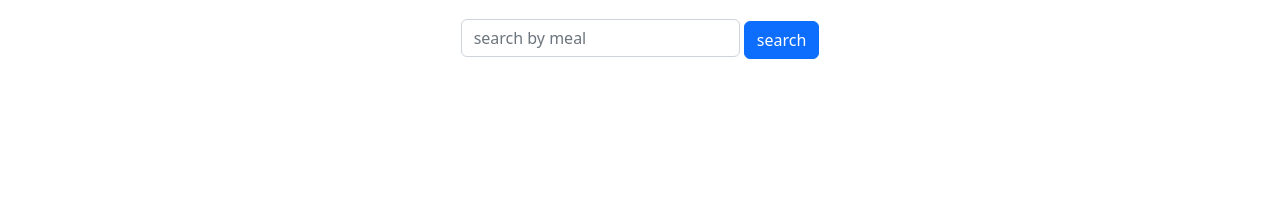
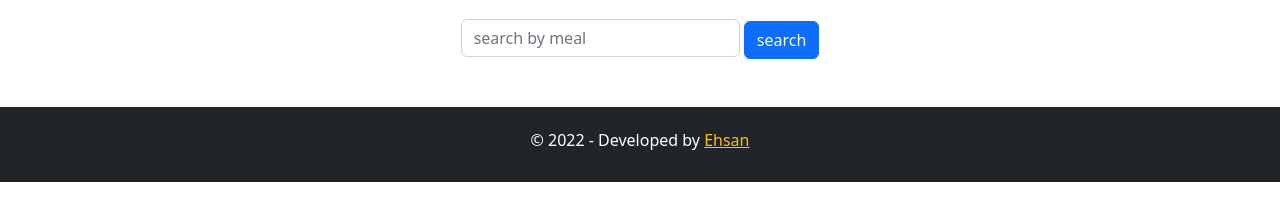
Before and after one commit to EhsanEIK/the-meal-db-website, a plain HTML site: page index.html in a window 1280 px wide. Shown: the part 69-290 px from the top of the page. Drawn offline with nearby package versions, Linux system fonts and the light colour scheme; no server answers.

Commit message:
added footer

```diff
--- a/index.html
+++ b/index.html
@@ -58,6 +58,12 @@
             </div>
         </section>
     </main>
+    <footer>
+        <div class="bg-dark text-center mt-5 p-4">
+            <h6 class="text-white">&copy; 2022 - Developed by <a href="https://www.linkedin.com/in/ehsanulislamkhan/"
+                    target="_blank" rel="noopener" class="text-warning">Ehsan</a></h6>
+        </div>
+    </footer>
     <script src="https://cdn.jsdelivr.net/npm/bootstrap@5.2.0/dist/js/bootstrap.bundle.min.js"
         integrity="sha384-A3rJD856KowSb7dwlZdYEkO39Gagi7vIsF0jrRAoQmDKKtQBHUuLZ9AsSv4jD4Xa"
         crossorigin="anonymous"></script>
```
